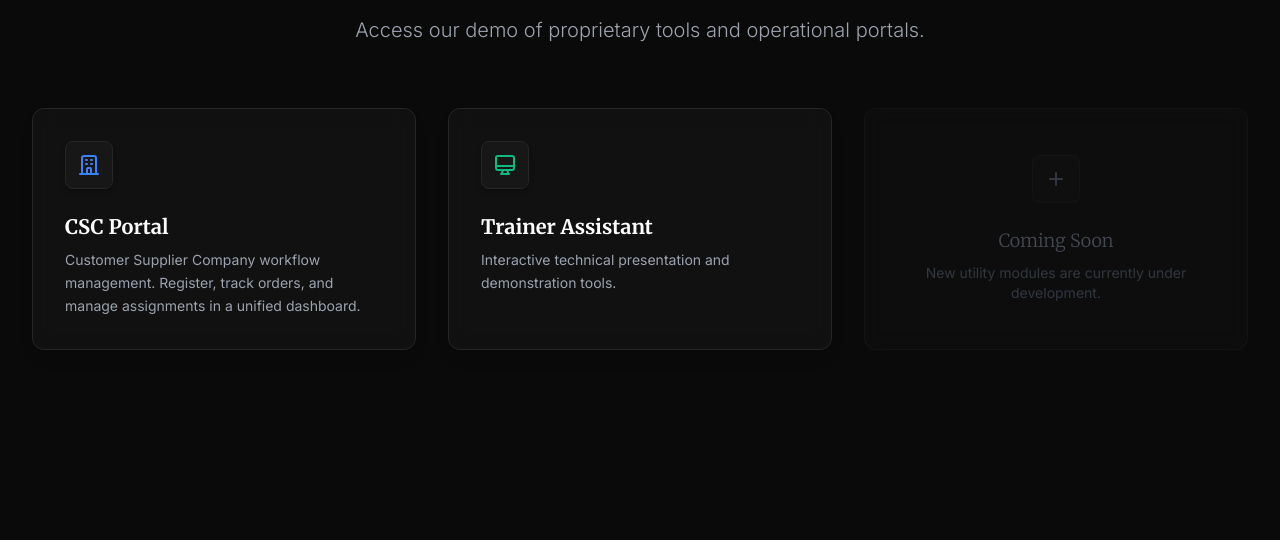
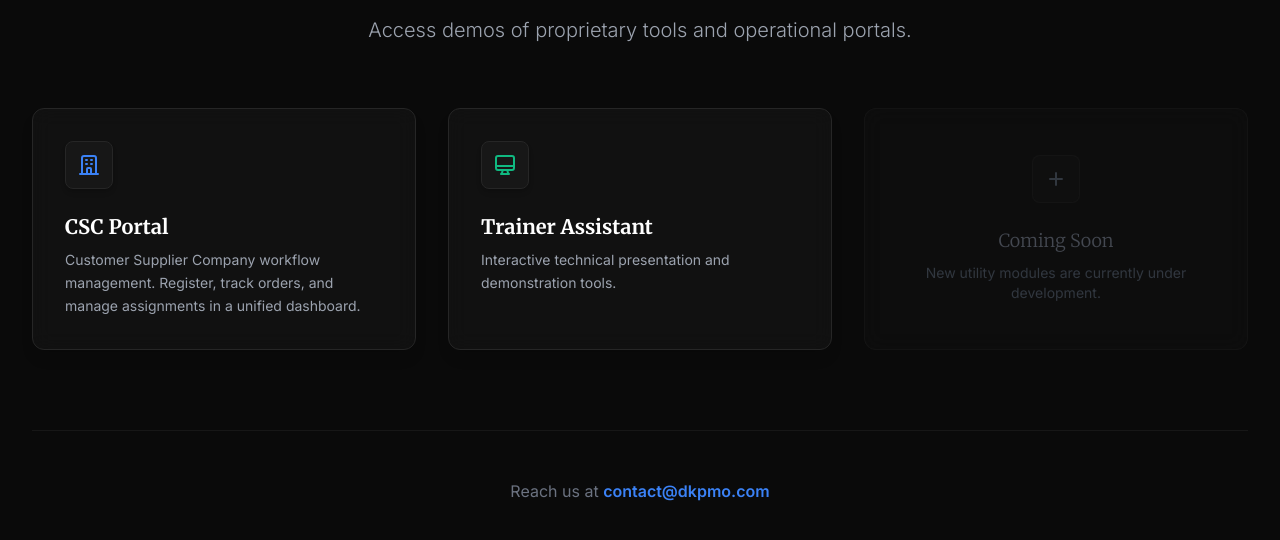
Before and after one commit to archana-in/DKPMO-website, a plain HTML site: page utilities.html in a window 1280 px wide. Shown: the part 238-778 px from the top of the page. Drawn offline with nearby package versions, Linux system fonts and the light colour scheme.

Commit message:
docs: refine subtitle and add contact email to utilities page

```diff
--- a/utilities.html
+++ b/utilities.html
@@ -64,7 +64,7 @@
             <h2 class="text-dk-accent font-semibold tracking-widest uppercase mb-4 text-sm">Ecosystem</h2>
             <h1 class="text-4xl md:text-5xl font-bold text-white mb-6">Utility Modules</h1>
             <p class="mt-4 max-w-2xl mx-auto text-xl text-gray-400 font-light">
-                Access our demo of proprietary tools and operational portals.
+                Access demos of proprietary tools and operational portals.
             </p>
         </div>
 
@@ -110,6 +110,12 @@
             </div>
 
         </div>
+
+        <div class="mt-20 text-center border-t border-dk-800 pt-12">
+            <p class="text-gray-500">
+                Reach us at <a href="mailto:contact@dkpmo.com" class="text-dk-accent hover:underline font-semibold">contact@dkpmo.com</a>
+            </p>
+        </div>
     </main>
 </body>
 </html>
```
